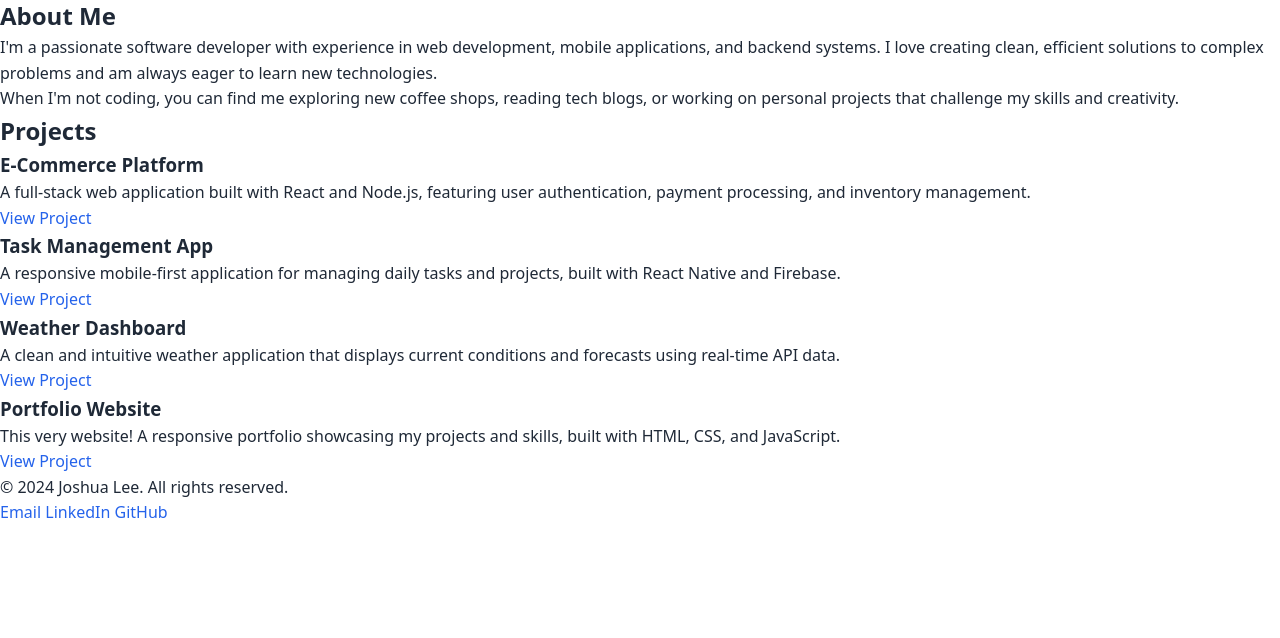
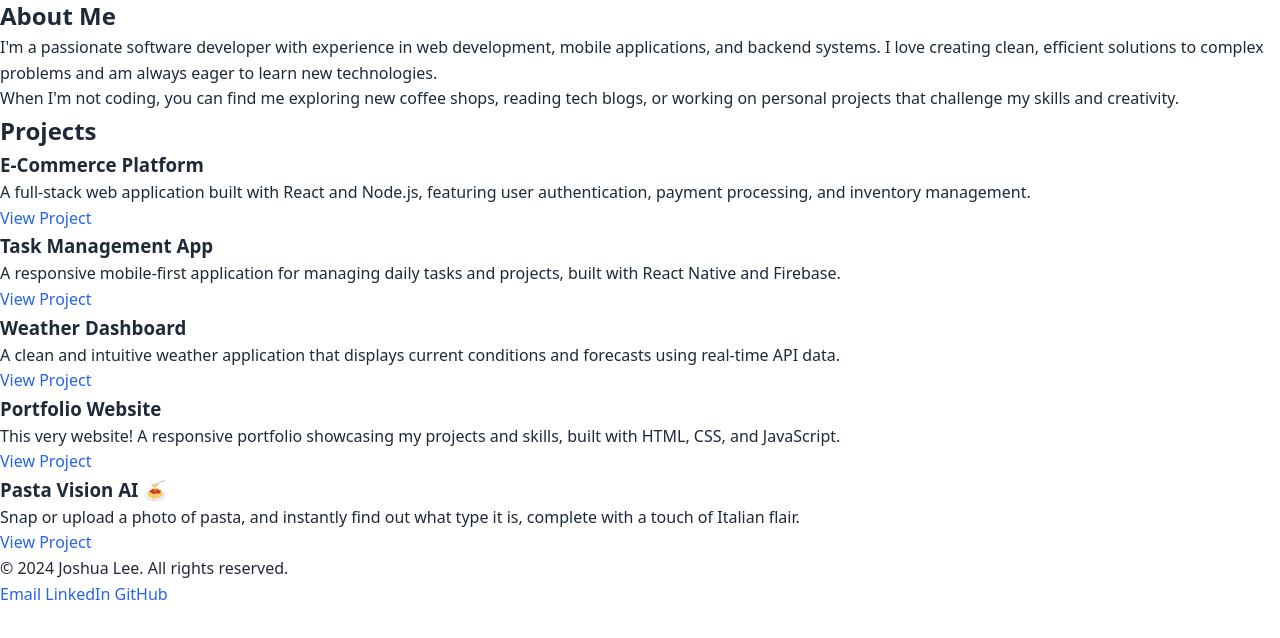
Before and after one commit to icecreambandrich/portfolio, a plain HTML site: page index.html in a window 1280 px wide. Shown: the part 80-718 px from the top of the page. Drawn offline with Linux system fonts and the light colour scheme.

Commit message:
feat: add Pasta Vision AI project

```diff
--- a/index.html
+++ b/index.html
@@ -57,6 +57,12 @@
                     <p>This very website! A responsive portfolio showcasing my projects and skills, built with HTML, CSS, and JavaScript.</p>
                     <a href="https://github.com/yourusername/portfolio" class="project-link" target="_blank">View Project</a>
                 </div>
+
+                <div class="project-card">
+                    <h3>Pasta Vision AI 🍝</h3>
+                    <p>Snap or upload a photo of pasta, and instantly find out what type it is, complete with a touch of Italian flair.</p>
+                    <a href="#" class="project-link" target="_blank">View Project</a>
+                </div>
             </div>
         </section>
 
```
